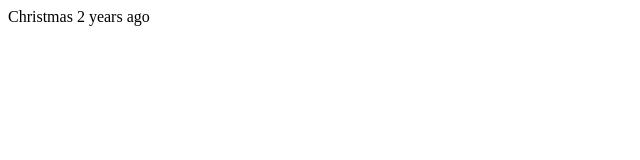
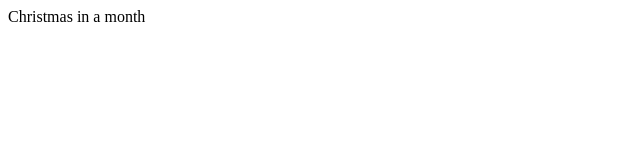
Before and after one commit to tomorgan/OBS-DaysToChristmas, a plain HTML site: page index.html in a window 1280 px wide. Shown: the full height of the page, 0-640 px from the left. Drawn offline with nearby package versions, Linux system fonts and the light colour scheme.

Commit message:
Update index.html

```diff
--- a/index.html
+++ b/index.html
@@ -33,7 +33,7 @@ if (urlParams["bodyStyle"]) document.body.setAttribute("style", urlParams["bodyS
 var c;
 setInterval(
 c = function() {
-    output.innerText = "Christmas " + moment("20241225", "YYYYMMDD").fromNow();
+    output.innerText = "Christmas " + moment("20261225", "YYYYMMDD").fromNow();
 }, 1000);
 c();
 
```
